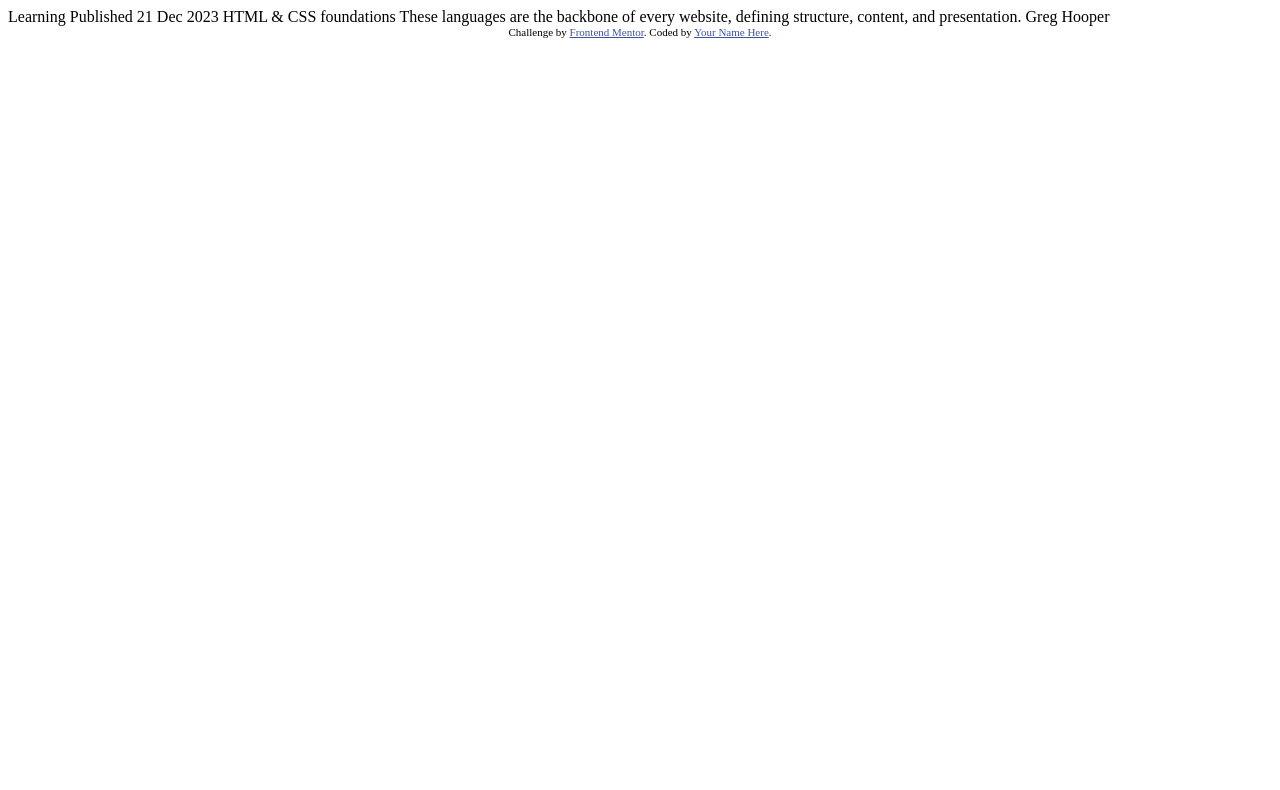
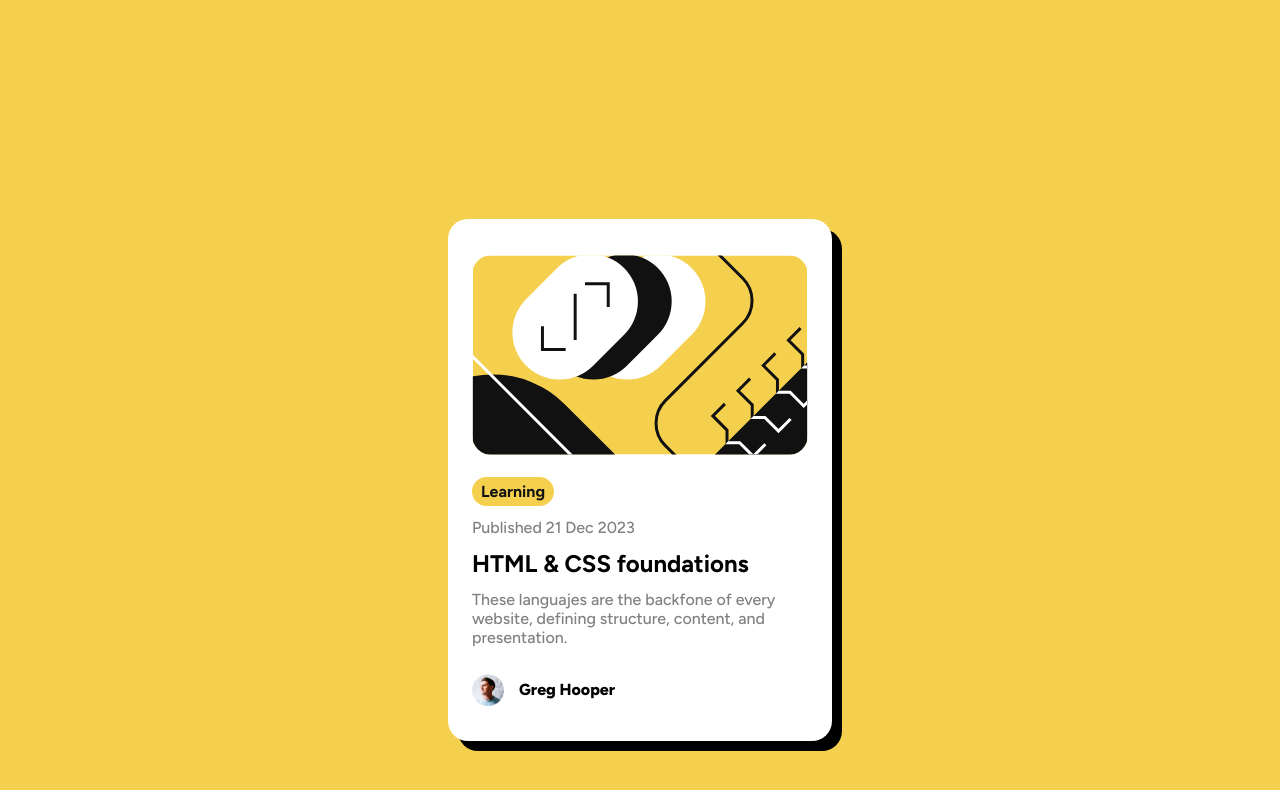
Before and after one commit to LuciusCat/blog-preview-card, a plain HTML site: page index.html in a window 1280 px wide. Drawn offline with Linux system fonts and the light colour scheme.

Commit message:
Esta es mi primera versión

```diff
--- /dev/null
+++ b/css/styles.css
@@ -0,0 +1,102 @@
+@import url('https://fonts.googleapis.com/css2?family=Figtree:ital,wght@0,300..900;1,300..900&display=swap');
+
+
+* {
+    margin: 0;
+    padding: 0;
+    box-sizing: border-box;
+
+}
+
+#content {
+    width: 100%;
+    height: 960px;
+    background-color: hsl(47, 88%, 63%);
+    display: flex;
+    justify-content: center;
+    align-items: center;
+}
+
+.card {
+    height: 522px;
+    width: 384px;
+    background-color: hsl(0, 0%, 100%);
+    display: flex;
+    flex-direction: column;
+    justify-content: center;
+    align-items: center;
+    border-radius: 20px;
+    font-family: "Figtree", sans-serif;
+    box-shadow: 10px 10px black;
+    transition: all 0.3s ease;
+}
+.card:hover {
+    box-shadow: 14px 14px black;
+    transition: all 0.5s ease;
+}
+
+header {
+    width: 336px;
+    height: 200px;
+}
+
+header img {
+    width: 100%;
+    height: 100%;
+    border-radius: 20px;
+}
+
+section {
+    margin-top: 10px;
+    height: 194px;
+    width: 336px;
+    display: flex;
+    flex-direction: column;
+    justify-content: space-evenly;
+}
+
+section #yellow {
+    color: hsl(0, 0%, 7%);
+    width: 82px;
+    height: 29px;
+    border-radius: 20px;
+    background-color: hsl(47, 88%, 63%);
+    display: flex;
+    align-items: center;
+    justify-content: center;
+    font-weight: bold;
+    transition: all 0.3s ease;
+}
+
+#yellow:hover {
+    color: hsl(47, 88%, 63%);
+    background-color: hsl(0, 0%, 7%);
+}
+
+section h2:hover {
+    color: hsl(47, 88%, 63%);
+}
+
+section #published {
+    font-weight: 500;
+}
+
+section p {
+    color: hsl(0, 0%, 50%);
+    font-weight: 500;
+}
+
+footer {
+    margin-top: 15px;
+    width: 336px;
+    display: flex;
+    align-items: center;
+    font-weight: 800;
+}
+footer img {
+     width: 32px;
+     height: 32px;
+}
+footer span {
+    margin-left: 15px;
+}
--- a/index.html
+++ b/index.html
@@ -1,34 +1,47 @@
 <!DOCTYPE html>
 <html lang="en">
+
 <head>
   <meta charset="UTF-8">
-  <meta name="viewport" content="width=device-width, initial-scale=1.0"> <!-- displays site properly based on user's device -->
+  <meta name="viewport" content="width=device-width, initial-scale=1.0">
+  <!-- displays site properly based on user's device -->
 
   <link rel="icon" type="image/png" sizes="32x32" href="./assets/images/favicon-32x32.png">
 
   <title>Frontend Mentor | Blog preview card</title>
 
-  <!-- Feel free to remove these styles or customise in your own stylesheet 👍 -->
-  <style>
-    .attribution { font-size: 11px; text-align: center; }
-    .attribution a { color: hsl(228, 45%, 44%); }
-  </style>
+  <link rel="stylesheet" href="css/styles.css">
 </head>
+
 <body>
 
-  Learning
+  <div id="content">
+    <div class="card">
 
-  Published 21 Dec 2023
+      <header>
+        <img src="assets/images/illustration-article.svg" alt="image">
 
-  HTML & CSS foundations
+      </header>
 
-  These languages are the backbone of every website, defining structure, content, and presentation.
+      <section>
+        <p id="yellow">Learning</p>
+        <p id="published">Published 21 Dec 2023</p>
+        <h2>HTML & CSS foundations</h2>
+        <p>
+          These languajes are the backfone of every
+          website, defining structure, content, and
+          presentation.
+        </p>
+      </section>
 
-  Greg Hooper
 
-  <div class="attribution">
-    Challenge by <a href="https://www.frontendmentor.io?ref=challenge" target="_blank">Frontend Mentor</a>.
-    Coded by <a href="#">Your Name Here</a>.
+
+      <footer>
+        <img src="assets/images/image-avatar.webp" alt="rostro">
+        <span>Greg Hooper</span>
+      </footer>
+    </div>
   </div>
 </body>
+
 </html>
```
